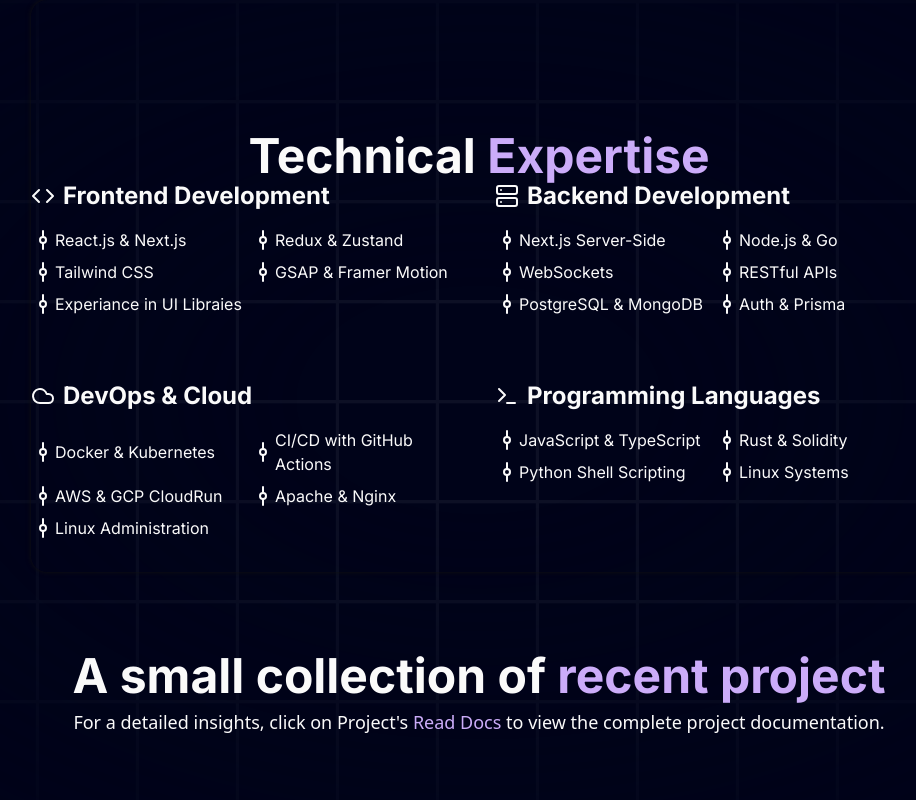
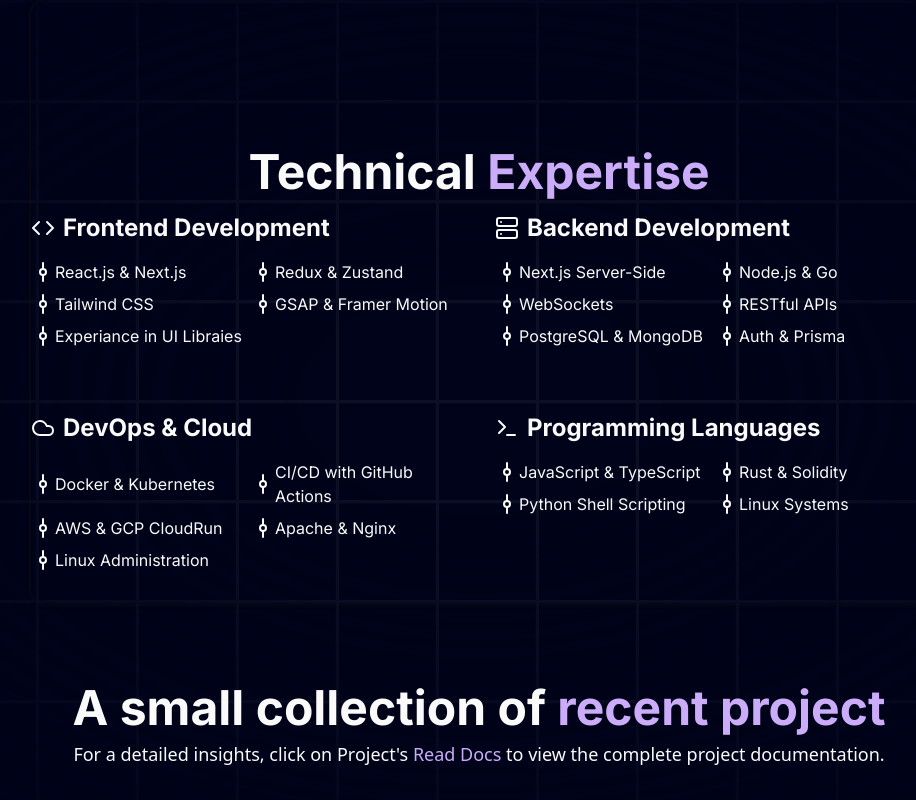
Before and after one commit to junedgit/portfolio, a Next.js app: page /works in a window 1280 px wide. Shown: the top 800 px of the page, without its empty margins (161-1077 px from the left). Built offline with nearby package versions, Linux system fonts and the light colour scheme.

Commit message:
Update Skills.tsx

```diff
--- a/components/Skills.tsx
+++ b/components/Skills.tsx
@@ -31,7 +31,7 @@
 export default function PortfolioSkills() {
   return (
     <div className="max-w-4xl mx-auto sm:pt-[11%] pt-[25%]  rounded-2xl relative   shadow-[0px_0px_5px_0px_#111] ">
-      <h1 className="heading">
+      <h1 className="heading py-4">
         Technical <span className="text-purple">Expertise</span>
       </h1>
       <div className="grid md:grid-cols-2 gap-8">
```
